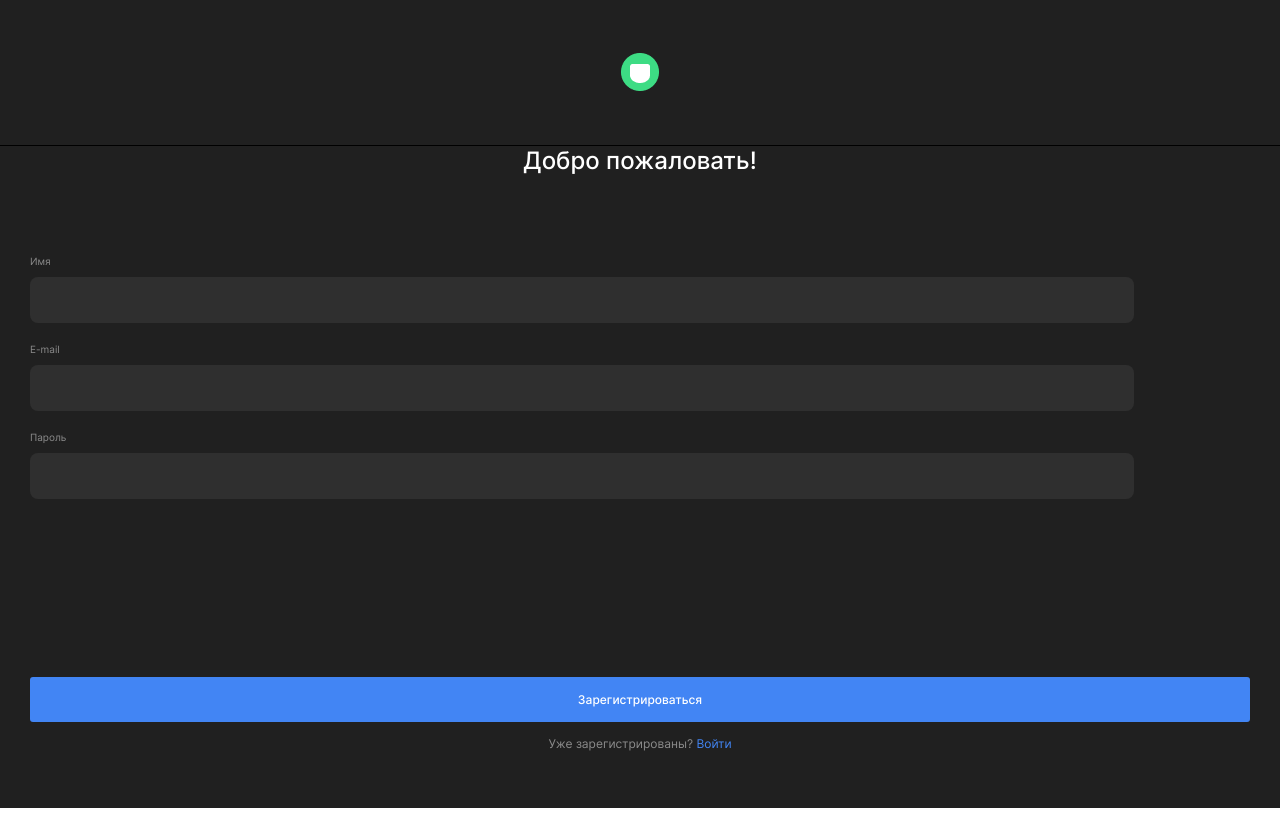
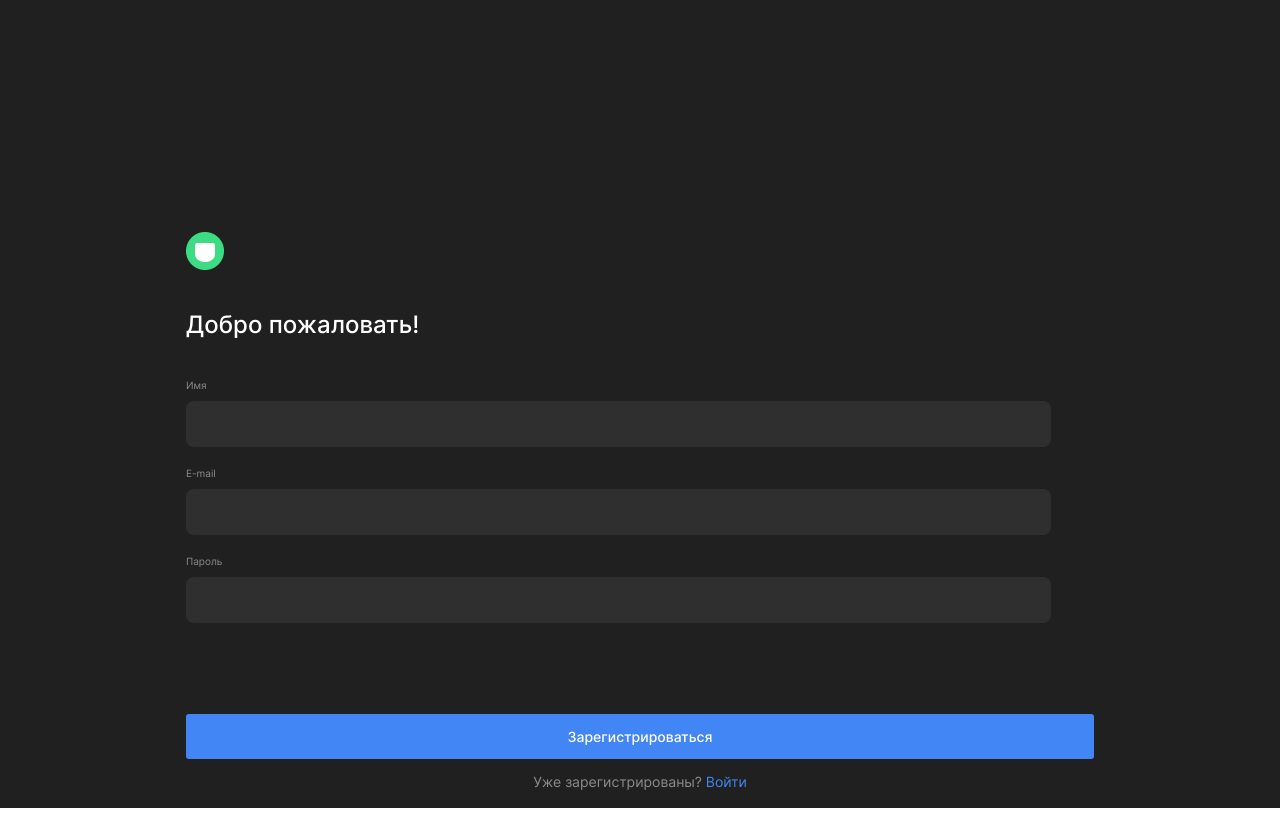
Before and after one commit to IraGrafova/movies-explorer-frontend, a React app: page /signup in a window 1280 px wide. Built offline with nearby package versions, Linux system fonts and the light colour scheme.

Commit message:
do register 768px

```diff
--- a/src/components/Header/Header.css
+++ b/src/components/Header/Header.css
@@ -70,6 +70,10 @@
     border-bottom: 1px solid #000;
   }
 
+  .header_authorization {
+    border-bottom: none;
+  }
+
   .header__about-project {
     padding: 18px 30px;
   }
@@ -98,6 +102,15 @@
   }
   .header__navigation {
     display: none;
+  }
+
+  .header__logo-authorization {
+    margin-top: 0;
+    display: flex;
+    justify-content: left;
+    padding-top: 232px;
+    margin-bottom: 40px;
+    margin-left: 186px;
   }
 }
 
--- a/src/components/Header/Header.js
+++ b/src/components/Header/Header.js
@@ -9,7 +9,7 @@ function Header() {
   let location = useLocation();
 
   return (
-    <header className="header">
+    <header className="header header_authorization">
       {location.pathname === "/signup" && (
         <div>
           <img src={logo} className="header__logo-authorization" alt="Логотип" />
--- a/src/components/Register/Register.css
+++ b/src/components/Register/Register.css
@@ -85,3 +85,29 @@
 .authorization-form__signin-span {
   color: #4285f4;
 }
+
+@media (min-width: 768px) {
+  .authorization-form {
+    padding: 0 186px;
+  }
+
+  .authorization-form__title {
+    margin: 0;
+    margin-bottom: 40px;
+  }
+
+  .authorization-form__input {
+    width: 92%;
+  }
+
+  .authorization-form__submit {
+    margin-top: 71px;
+    font-size: 14px;
+    font-weight: 500;
+  }
+
+  .authorization-form__signin {
+    font-size: 14px;
+    font-weight: 400;
+  }
+}
```
